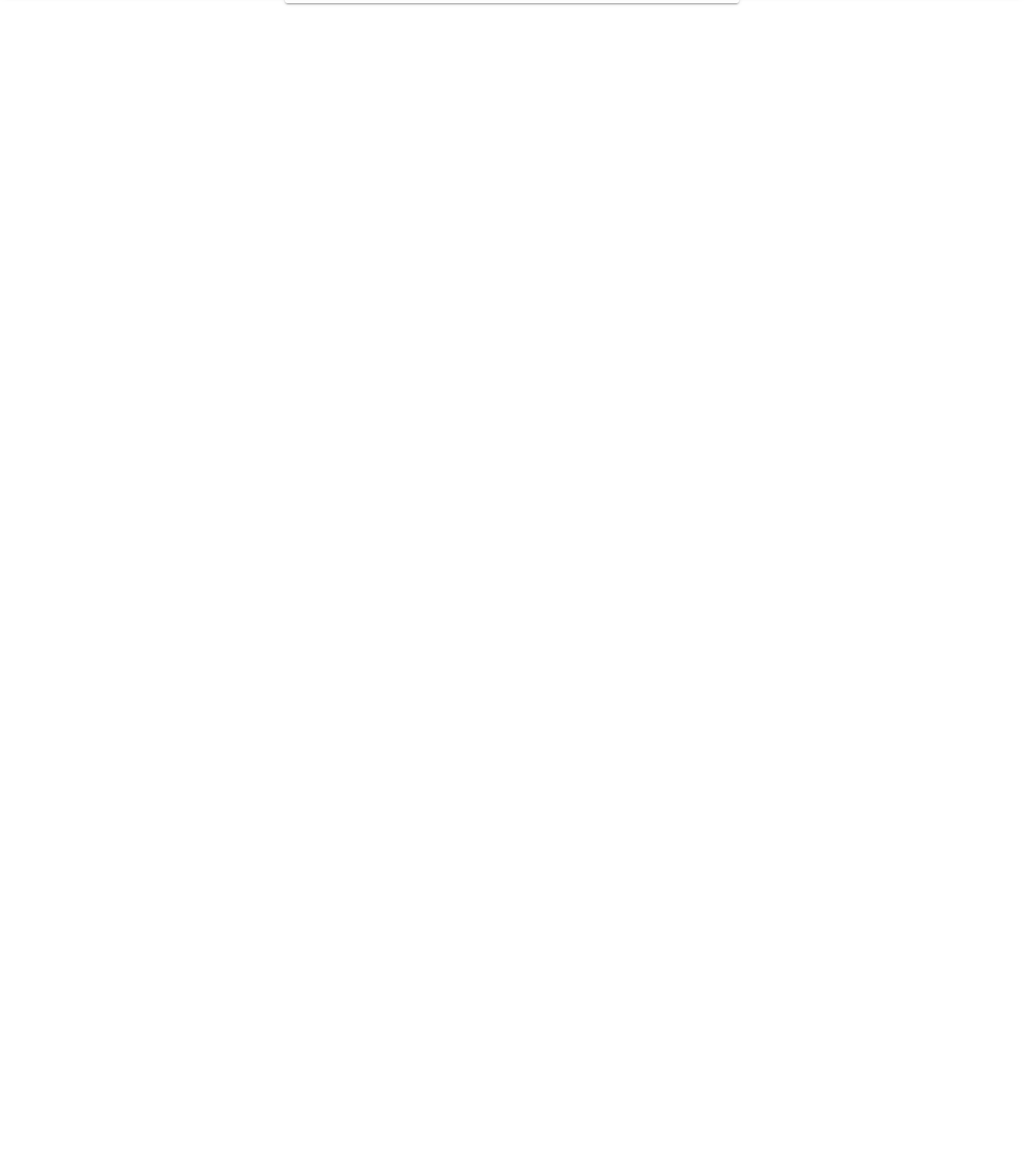
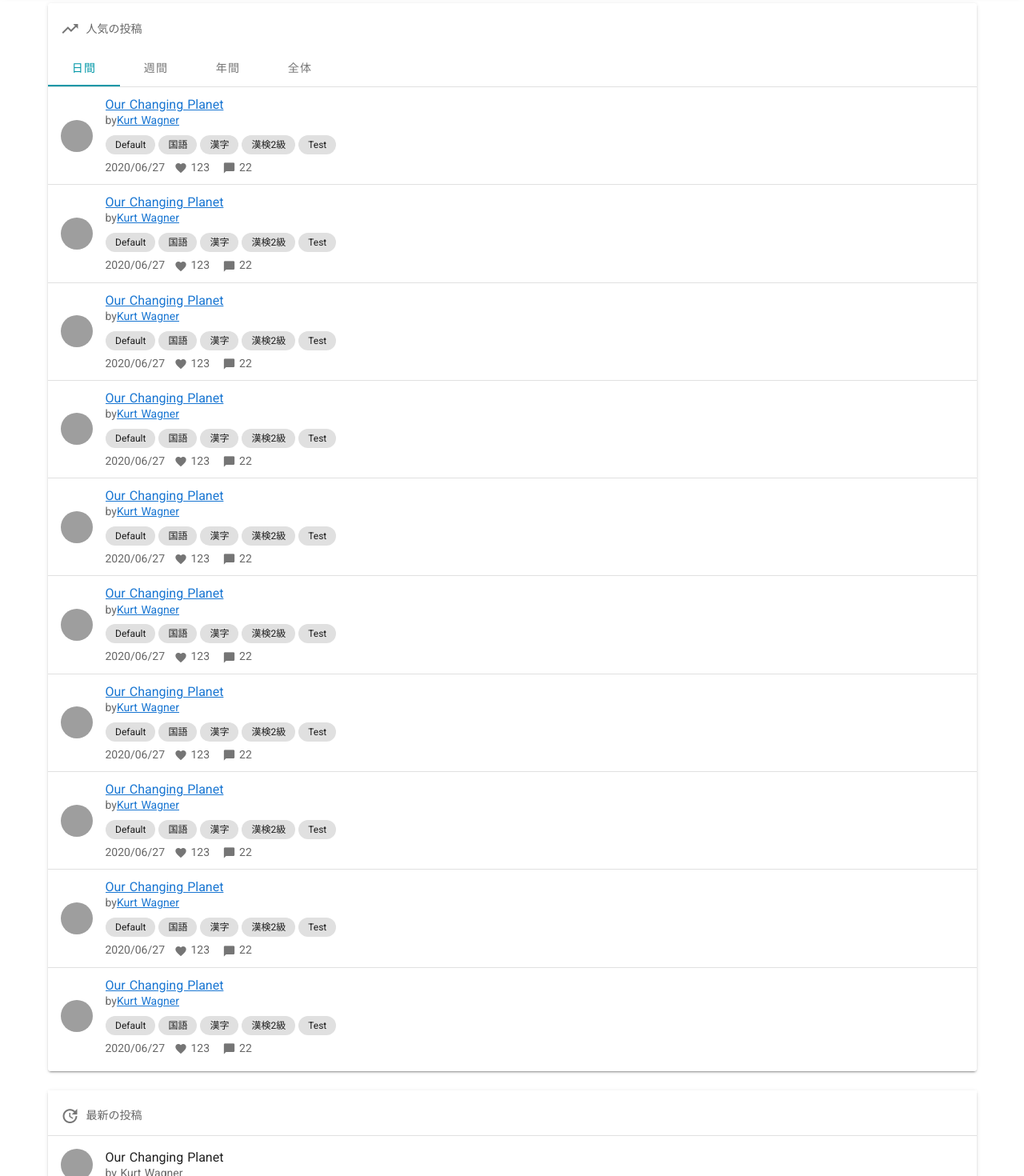
Before and after one commit to suzukey/portfolio-sakumon, a Nuxt app in the folder frontend/app/: page / in a window 1280 px wide. Shown: the part 72-1542 px from the top of the page at 80% size. Before the commit the page ends 800 px from the top, so only its background shows below. Built offline with nearby package versions, Linux system fonts and the light colour scheme.

Commit message:
[add] トップ投稿リストの仮作成

```diff
--- a/frontend/app/pages/index.vue
+++ b/frontend/app/pages/index.vue
@@ -1,11 +1,100 @@
 <template>
+  <v-main>
     <v-container>
       <v-row justify="center">
-      <v-col cols="6">
+        <v-col cols="12">
           <v-card>
-          <v-card-title>Hello, Vuetify!</v-card-title>
+            <v-list two-line>
+              <v-subheader>
+                <v-icon class="mr-2">mdi-trending-up</v-icon>
+                <span>人気の投稿</span>
+              </v-subheader>
+              <v-tabs color="cyan darken-2" show-arrows>
+                <v-tab>日間</v-tab>
+                <v-tab>週間</v-tab>
+                <v-tab>年間</v-tab>
+                <v-tab>全体</v-tab>
+              </v-tabs>
+
+              <v-tabs-items>
+                <div v-for="n of 10" :key="n">
+                  <v-divider></v-divider>
+                  <v-list-item>
+                    <v-list-item-avatar color="grey"></v-list-item-avatar>
+                    <v-list-item-content>
+                      <v-list-item-title>
+                        <nuxt-link to="/posts/id">
+                          Our Changing Planet
+                        </nuxt-link>
+                      </v-list-item-title>
+                      <v-list-item-subtitle>
+                        <span>
+                          <span>by</span>
+                          <nuxt-link to="/users/id">Kurt Wagner</nuxt-link>
+                        </span>
+                      </v-list-item-subtitle>
+                      <v-list-item-subtitle class="my-2">
+                        <v-slide-group show-arrows>
+                          <v-chip small class="mr-1" nuxt to="/tags/name">
+                            Default
+                          </v-chip>
+                          <v-chip small class="mr-1" nuxt to="/tags/name">
+                            国語
+                          </v-chip>
+                          <v-chip small class="mr-1" nuxt to="/tags/name">
+                            漢字
+                          </v-chip>
+                          <v-chip small class="mr-1" nuxt to="/tags/name">
+                            漢検2級
+                          </v-chip>
+                          <v-chip small class="mr-1" nuxt to="/tags">
+                            Test
+                          </v-chip>
+                        </v-slide-group>
+                      </v-list-item-subtitle>
+                      <v-list-item-subtitle>
+                        <span class="mr-3">2020/06/27</span>
+                        <span class="mr-3">
+                          <v-icon small>mdi-heart</v-icon>
+                          123
+                        </span>
+                        <span class="mr-3">
+                          <v-icon small>mdi-message</v-icon>
+                          22
+                        </span>
+                      </v-list-item-subtitle>
+                    </v-list-item-content>
+                  </v-list-item>
+                </div>
+              </v-tabs-items>
+            </v-list>
+          </v-card>
+        </v-col>
+      </v-row>
+      <v-row justify="center">
+        <v-col cols="12">
+          <v-card>
+            <v-list-item-group>
+              <v-list two-line>
+                <v-subheader>
+                  <v-icon class="mr-2">mdi-update</v-icon>
+                  <span>最新の投稿</span>
+                </v-subheader>
+                <v-divider></v-divider>
+                <v-list-item v-for="n of 10" :key="n">
+                  <v-list-item-avatar color="grey"></v-list-item-avatar>
+                  <v-list-item-content>
+                    <v-list-item-title>
+                      Our Changing Planet
+                    </v-list-item-title>
+                    <v-list-item-subtitle>by Kurt Wagner</v-list-item-subtitle>
+                  </v-list-item-content>
+                </v-list-item>
+              </v-list>
+            </v-list-item-group>
           </v-card>
         </v-col>
       </v-row>
     </v-container>
+  </v-main>
 </template>
```
Lines whose indentation alone changed are shown as unchanged.
